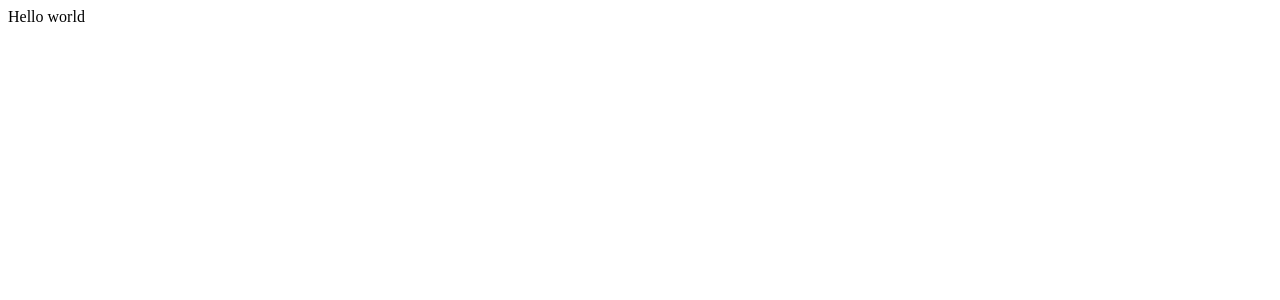
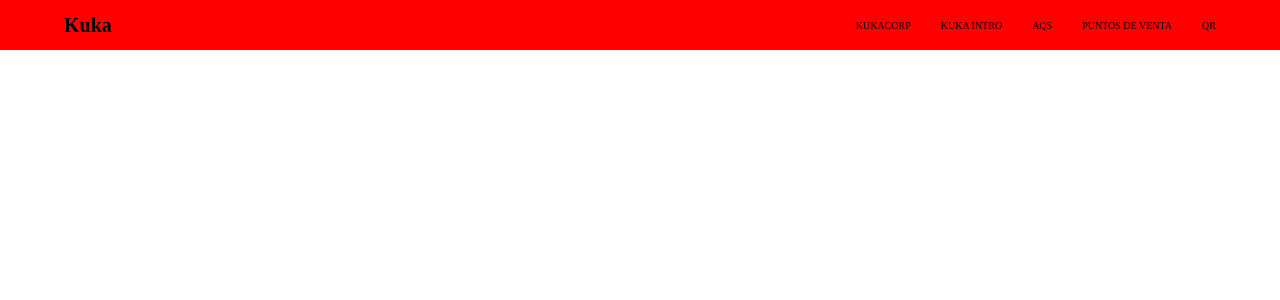
Before and after one commit to jyunakaike/kuka_corp, a React app: page / in a window 1280 px wide. Shown: the top 300 px of the page. Built offline with nearby package versions, Linux system fonts and the light colour scheme.

Commit message:
feat: navbar header

```diff
--- a/src/components/App.js
+++ b/src/components/App.js
@@ -1,8 +1,14 @@
-import React from 'react'
+import React from 'react';
+
+// components
+import { Nav } from './Nav'
+
 
 const App = () => {
   return (
-    <div>Hello world</div>
+    <React.Fragment>
+      <Nav  />
+    </React.Fragment>
   )
 }
 
--- /dev/null
+++ b/src/components/Nav/index.js
@@ -0,0 +1,17 @@
+import React from 'react'
+import './styles.css'
+
+export const Nav = () => {
+  return (
+    <header >
+      <h1>Kuka</h1>
+      <ul>
+        <li>KUKACORP</li>
+        <li>KUKA INTRO</li>
+        <li>AQS</li>
+        <li>PUNTOS DE VENTA</li>
+        <li>QR</li>
+      </ul>
+    </header>
+  )
+}
--- /dev/null
+++ b/src/components/Nav/styles.css
@@ -0,0 +1,27 @@
+header{
+    width: 100%;
+    height: 50px;
+    background-color:red;
+    padding: 0 5%;
+
+    display: flex;
+        justify-content: space-between;
+        align-items: center;
+}
+
+ul{
+    display: flex;
+        justify-content: center;
+        align-items: center;
+}
+li{
+    list-style-type: none;
+        padding-left: 30px;
+}
+
+@media (max-width: 760px) {
+    ul{
+        display: none;
+    }
+
+}
--- a/src/index.js
+++ b/src/index.js
@@ -1,5 +1,6 @@
 import React from 'react';
 import ReactDOM from 'react-dom';
+import './styles.css';
 import App from './components/App';
 
 ReactDOM.render(<App />, document.getElementById('app'));
--- /dev/null
+++ b/src/styles.css
@@ -0,0 +1,13 @@
+*{
+    box-sizing: border-box;
+    margin: 0;
+    padding: 0;
+}
+
+html{
+    font-size: 62.5%;
+}
+
+p{
+    font-size: 1.6rem;
+}
```
Also changed, not shown: assets/image/bg.jpg (added).
